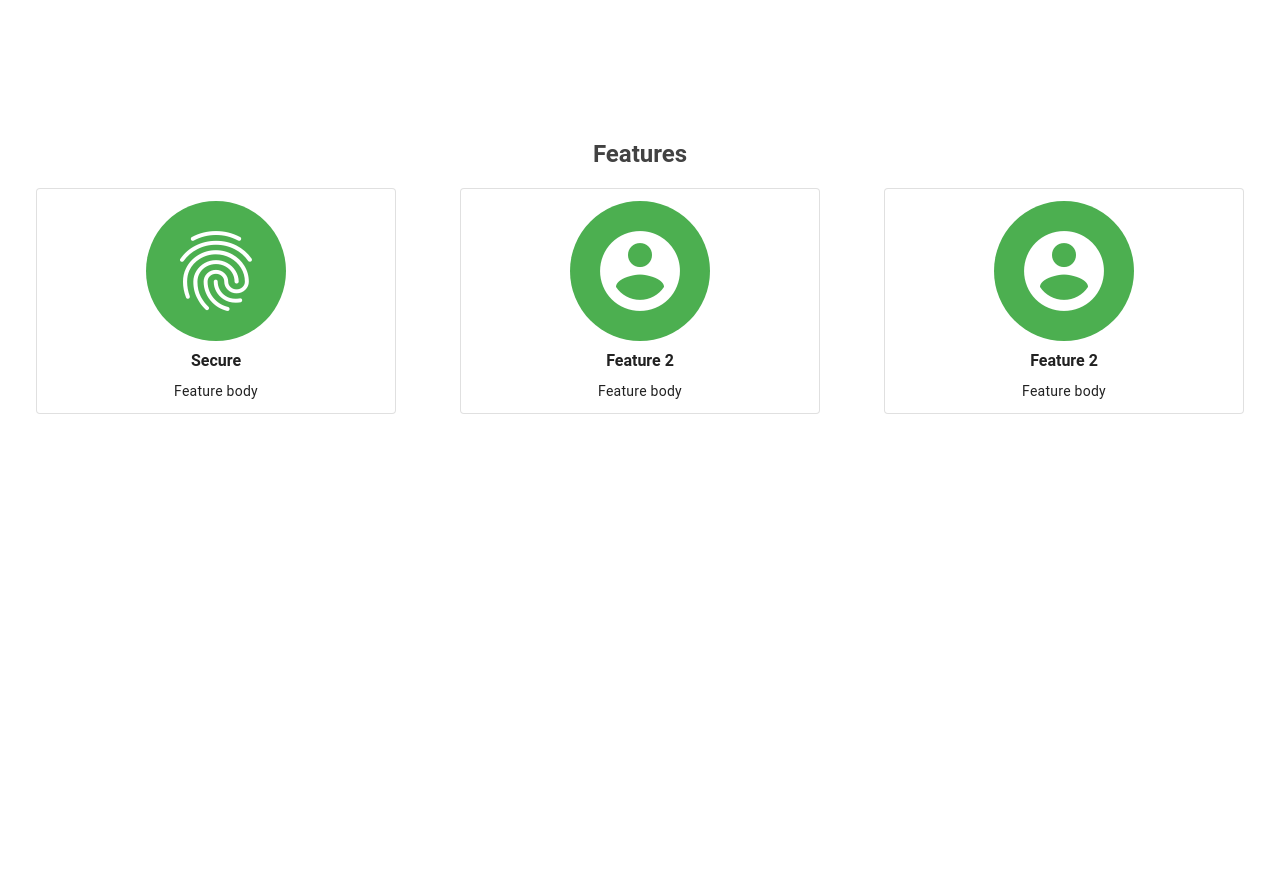
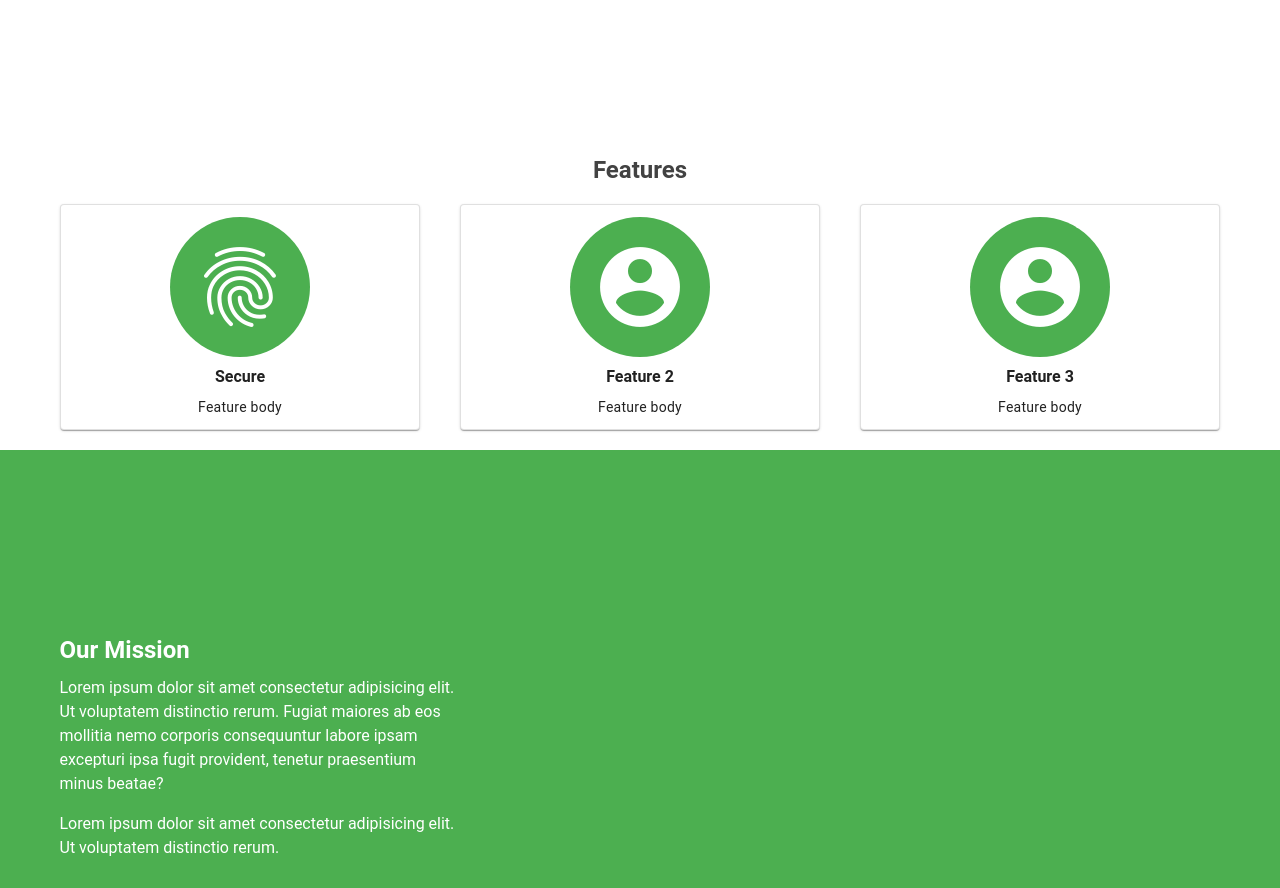
Before and after one commit to GustafHultgren/vuetify-template, a Vue app: page / in a window 1280 px wide. Shown: the part 880-1768 px from the top of the page. Before the commit the page ends 1298 px from the top, so only its background shows below. Built offline with nearby package versions, Linux system fonts and the light colour scheme.

Commit message:
Add mission section

```diff
--- a/src/views/Home.vue
+++ b/src/views/Home.vue
@@ -9,10 +9,10 @@
       <p>Lorem ipsum dolor sit amet consectetur adipisicing elit. Sint mollitia accusantium obcaecati eum necessitatibus aut veniam, provident repellendus rem, tempora sit! Magni incidunt accusantium perspiciatis eaque culpa modi impedit dolores!</p>
     </div>
     <div style="height: 300px"></div>
-    <section class="pa-4">
+    <section class="pa-4 my-4">
       <h1 class="grey--text text--darken-3 text-center">Features</h1>
-      <v-layout row justify-space-around wrap class="mt-4">
-        <v-card v-for="feature in features" :key="feature.title" outlined width="360" class="pa-3 text-center">
+      <v-layout row justify-center wrap class="mt-4">
+        <v-card v-for="feature in features" :key="feature.title" elevation="1" outlined width="360" class="pa-3 mx-5 text-center">
           <v-layout column align-center>
             <v-avatar size="140" color="primary">
               <v-icon size="96" dark>{{feature.icon}}</v-icon>
@@ -23,6 +23,18 @@
         </v-card>
       </v-layout>
     </section>
+    <section class="white--text" :style="{background: $vuetify.theme.themes['light'].primary}">
+      <v-container>
+        <div style="height: 170px"></div>
+        <h1 class="mb-2">Our Mission</h1>
+        <p style="max-width: 400px">
+          Lorem ipsum dolor sit amet consectetur adipisicing elit. Ut voluptatem distinctio rerum. Fugiat maiores ab eos mollitia nemo corporis consequuntur labore ipsam excepturi ipsa fugit provident, tenetur praesentium minus beatae?
+        </p>
+        <p style="max-width: 400px">
+          Lorem ipsum dolor sit amet consectetur adipisicing elit. Ut voluptatem distinctio rerum.
+        </p>
+      </v-container>
+    </section>
   </v-container>
 </template>
 
@@ -32,7 +44,7 @@ export default {
     features: [
       { title: "Secure", body: "Feature body", icon: "mdi-fingerprint" },
       { title: "Feature 2", body: "Feature body", icon: "mdi-account-circle" },
-      { title: "Feature 2", body: "Feature body", icon: "mdi-account-circle" },
+      { title: "Feature 3", body: "Feature body", icon: "mdi-account-circle" },
     ]
   })
 };
```
